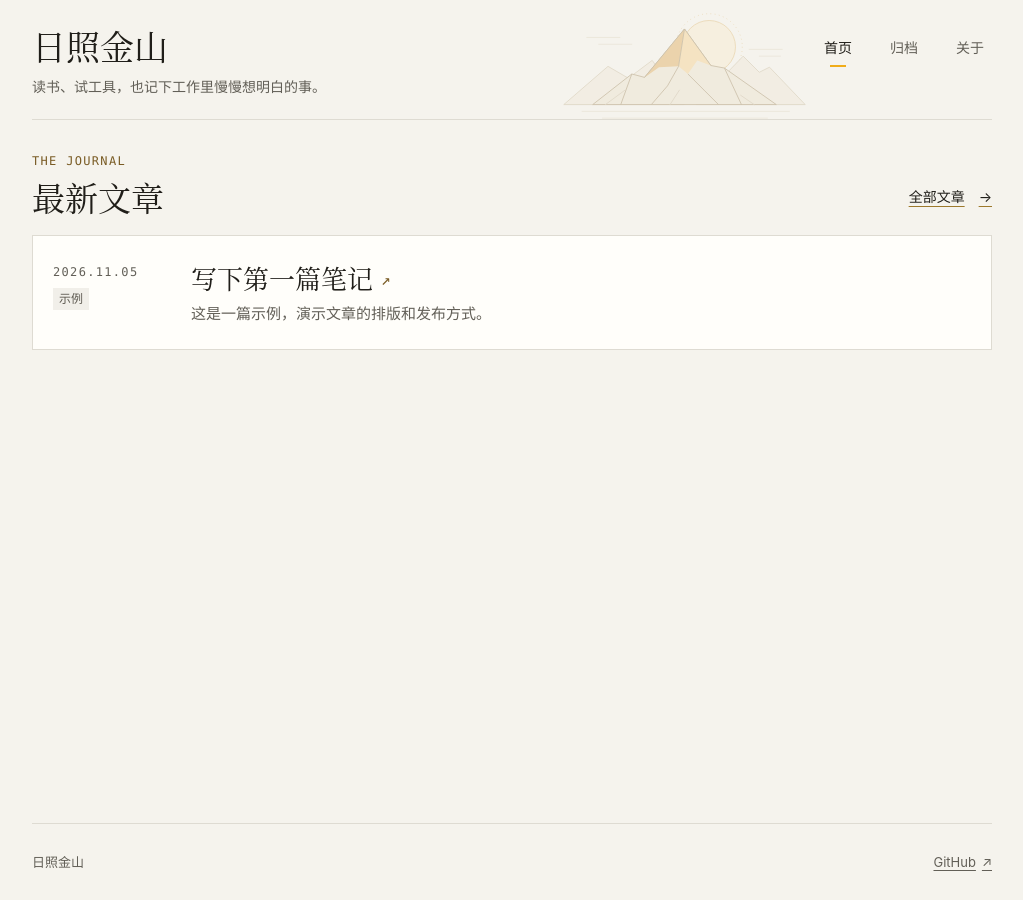
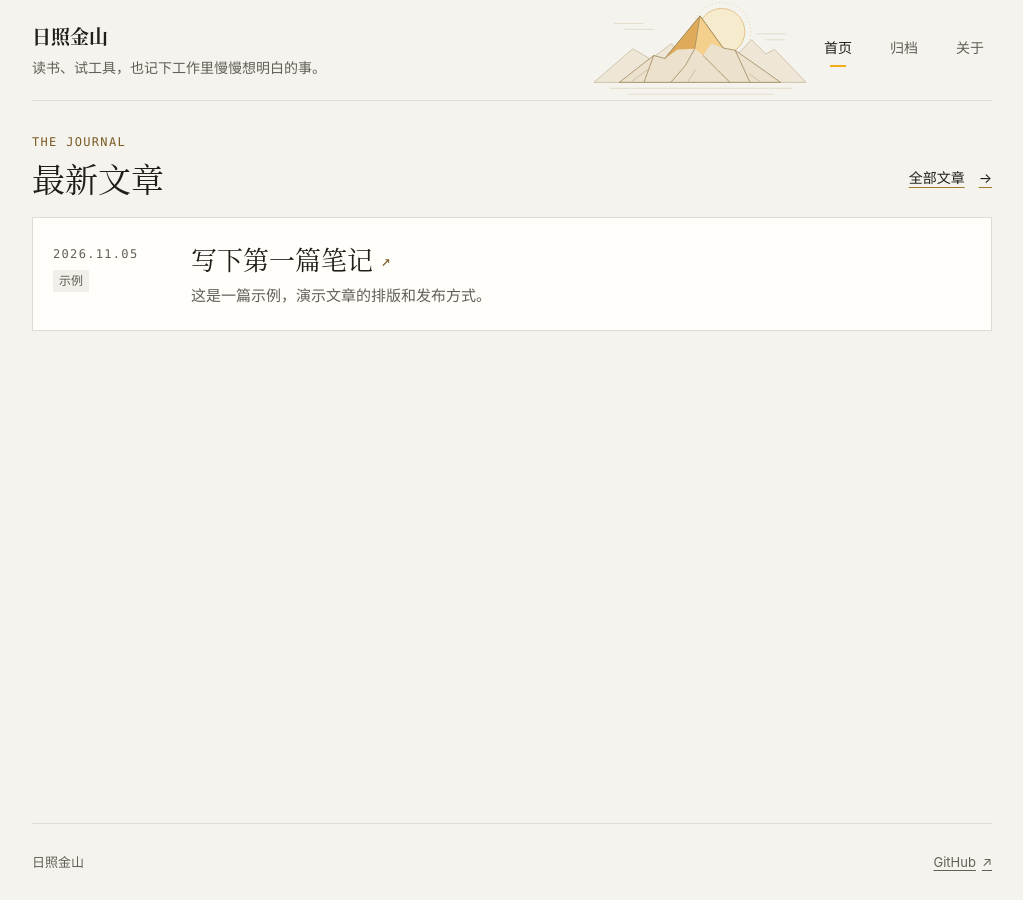
Before and after one commit to jhcka/jh.github.io, a Jekyll site: the page built from index.html, in a window 1280 px wide. Shown: the whole page, without its empty margins (128-1151 px from the left). Built offline with Jekyll 4.4.1, drawn with Linux system fonts in a browser that asks for light colours.

Commit message:
Reduce homepage title and clarify mountain backdrop

```diff
--- a/assets/blog.css
+++ b/assets/blog.css
@@ -69,12 +69,12 @@ a:focus-visible, main:focus-visible { outline: 2px solid #775509; outline-offset
   position: absolute;
   z-index: -1;
   inset: 0;
-  background: url("mountain-background.svg") right 180px bottom / 255px auto no-repeat;
-  opacity: .34;
+  background: url("mountain-background.svg") right 180px bottom 5px / clamp(140px, 24vw, 224px) auto no-repeat;
+  opacity: .78;
   content: "";
 }
 
-.home-intro h1 { font-size: clamp(25px, 4vw, 34px); }
+.home-intro h1 { font-size: 19px; font-weight: 600; }
 .home-intro p { margin: 6px 0 0; color: var(--fn-secondary); font-size: 14px; }
 
 .fn-brand {
@@ -231,11 +231,13 @@ h3 { font-size: clamp(21px, 3vw, 26px); }
   .fn-shell { width: calc(100% - 32px); }
   .fn-top { padding: 12px 0; }
   .fn-top--home { padding: 16px 0 6px; }
+  .home-intro h1 { font-size: 18px; }
   .fn-top--home::before {
-    background-position: right -16px bottom;
-    background-size: 200px auto;
-    opacity: .18;
+    background-position: right bottom 4px;
+    background-size: 136px auto;
+    opacity: .68;
   }
+  .fn-top--home .site-nav { flex-basis: 100%; }
   .site-nav { gap: 4px; }
   .post-row { grid-template-columns: minmax(0, 1fr); gap: 5px; padding: 14px; }
   .post-meta { flex-direction: row; align-items: center; flex-wrap: wrap; padding-top: 0; }
```
